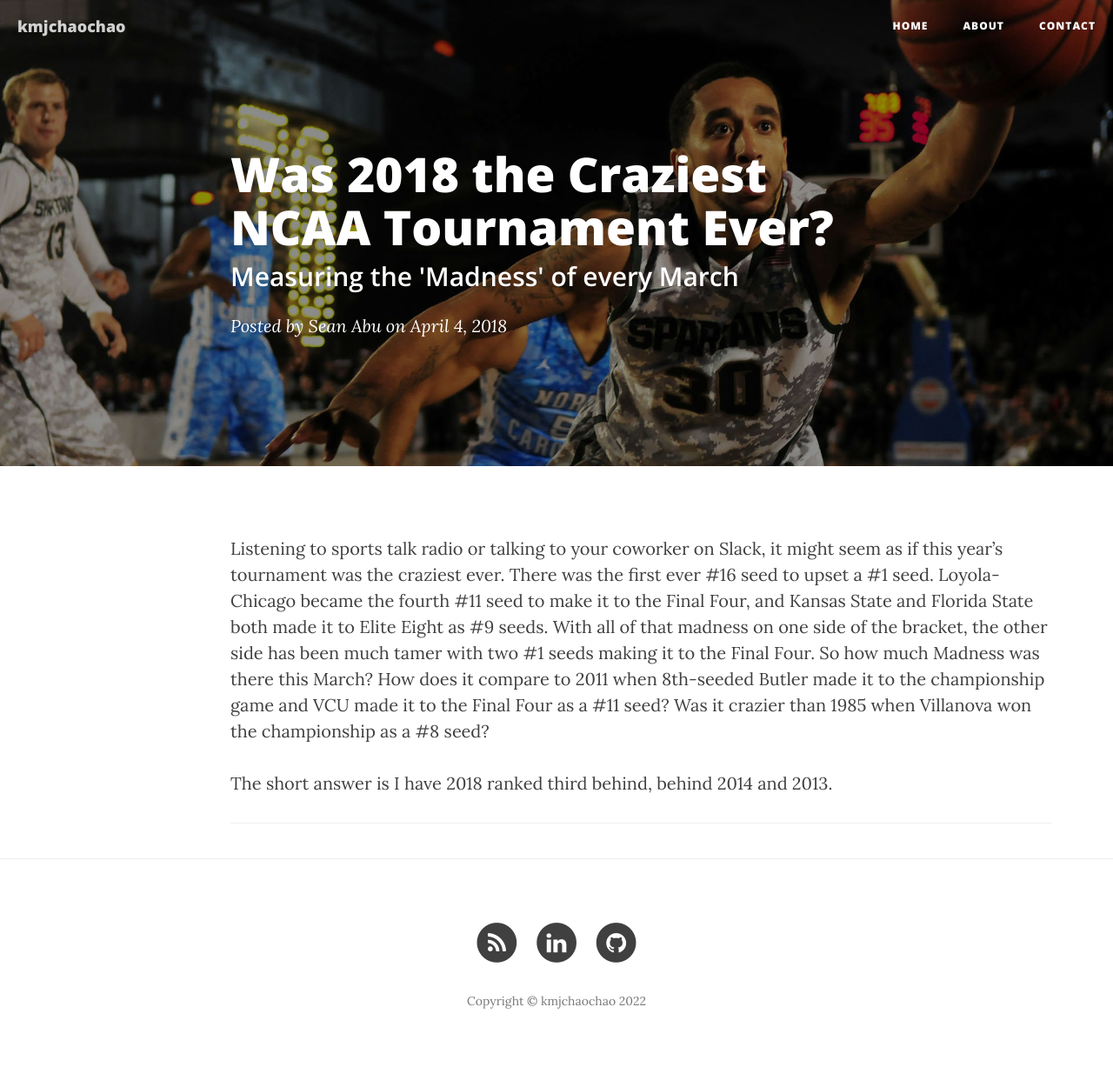
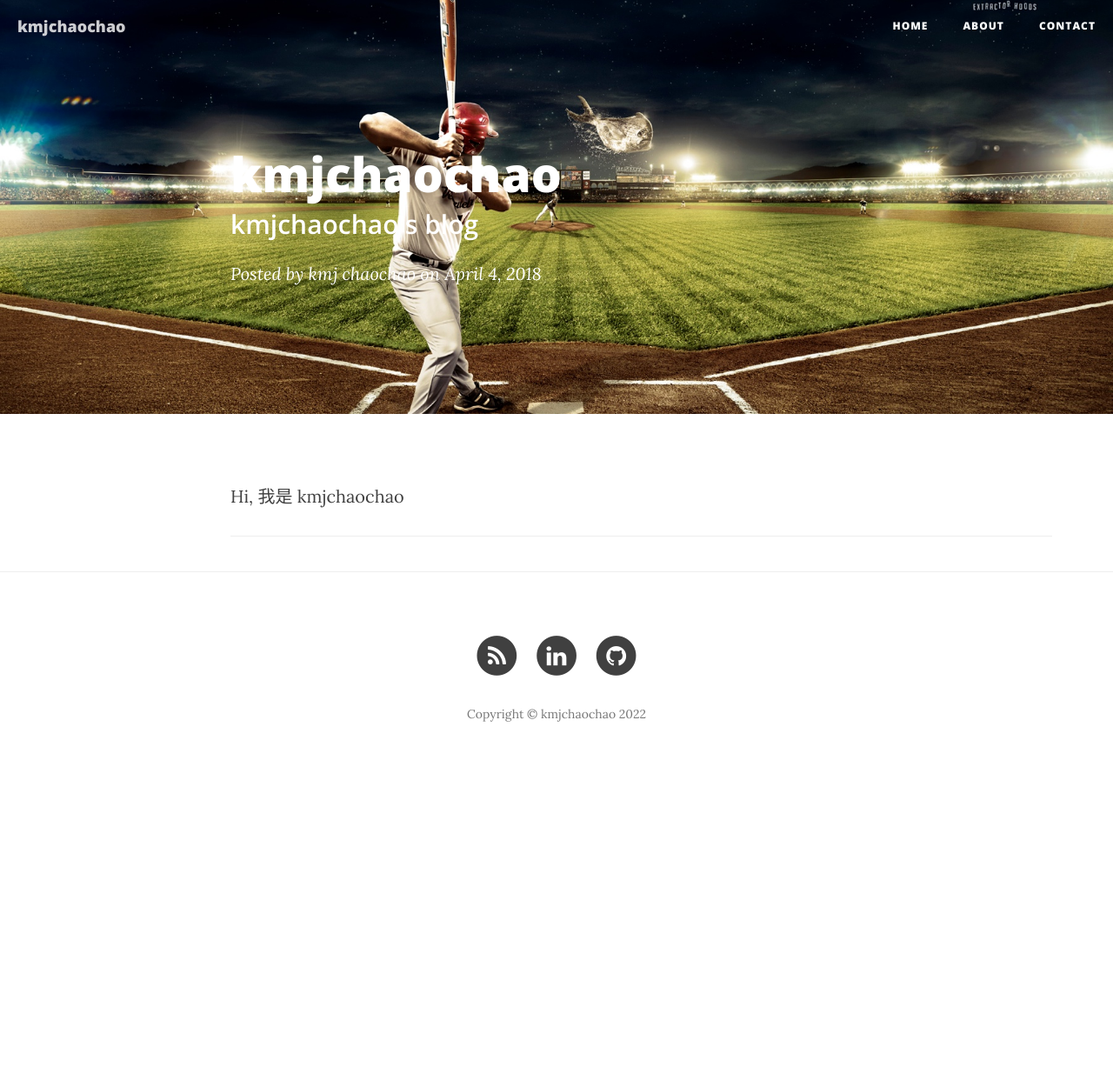
Before and after one commit to jingjingforest/jingjingforest.github.io, a Jekyll site: the page built from _posts/2018-04-04-Ranking-Every-Year-of-March-Madness.markdown, in a window 1280 px wide. Shown: the whole page at 87% size. Built offline with Jekyll 4.4.1, drawn with Linux system fonts in a browser that asks for light colours; nearby versions of some CDN libraries; after the commit the page ends 900 px from its top, so only the background shows below that.

Commit message:
Update 2018-04-04-Ranking-Every-Year-of-March-Madness.markdown

```diff
--- a/_posts/2018-04-04-Ranking-Every-Year-of-March-Madness.markdown
+++ b/_posts/2018-04-04-Ranking-Every-Year-of-March-Madness.markdown
@@ -1,13 +1,10 @@
 ---
 layout:     post
-title:      "Was 2018 the Craziest NCAA Tournament Ever?"
-subtitle:   "Measuring the 'Madness' of every March"
+title:      "kmjchaochao"
+subtitle:   "kmjchaochao's blog"
 date:       2018-04-04 12:00:00
-author:     "Sean Abu"
-header-img: "img/post-bball-01-dark.jpg"
+author:     "kmj chaochao"
+header-img: "img/post-eye-03.jpg"
 ---
 
-Listening to sports talk radio or talking to your coworker on Slack, it might seem as if this year’s tournament was the craziest ever. There was the first ever #16 seed to upset a #1 seed. Loyola-Chicago became the fourth #11 seed to make it to the Final Four, and Kansas State and Florida State both made it to Elite Eight as #9 seeds.  With all of that madness on one side of the bracket, the other side has been much tamer with two #1 seeds making it to the Final Four.
-So how much Madness was there this March? How does it compare to 2011 when 8th-seeded Butler made it to the championship game and VCU made it to the Final Four as a #11 seed? Was it crazier than 1985 when Villanova won the championship as a #8 seed?
-
-The short answer is I have 2018 ranked third behind, behind 2014 and 2013.
+Hi, 我是 kmjchaochao
```
